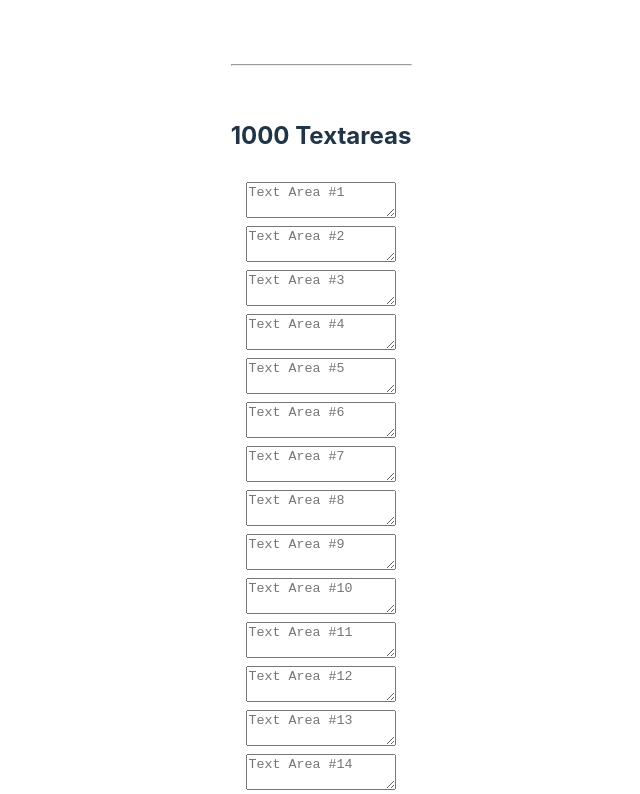
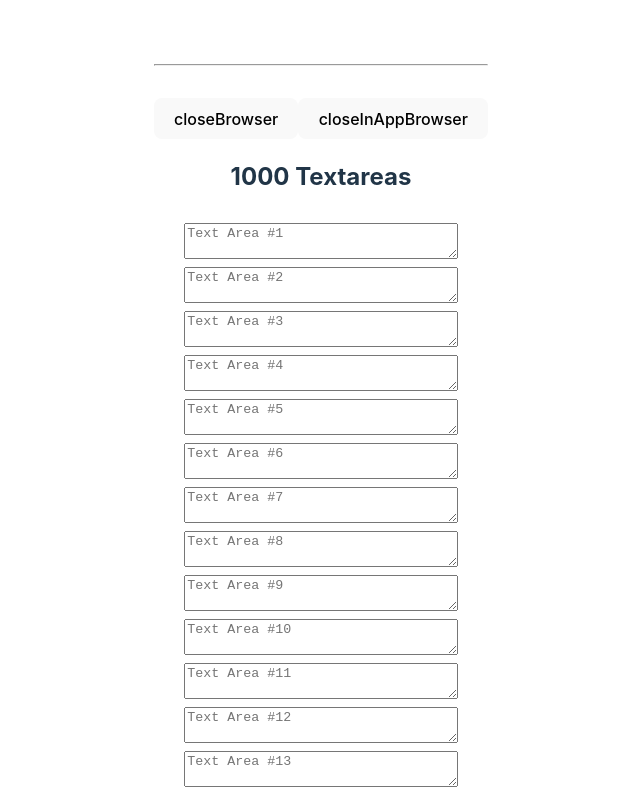
Before and after one commit to nakjun12/kakao-in-app-browser, a React (Vite) app: page / in a window 1280 px wide. Shown: the top 794 px of the page, without its empty margins (319-959 px from the left). Built offline with nearby package versions, Linux system fonts and the light colour scheme.

Commit message:
feat: close test url 추가

```diff
--- a/src/App.tsx
+++ b/src/App.tsx
@@ -23,7 +23,16 @@ function App() {
     <>
 
       <hr style={{ margin: "2rem 0" }} />
-
+      <button onClick={() => {
+        window.location.href = "kakaoweb://closeBrowser";
+      }}>
+        closeBrowser
+      </button>
+      <button onClick={() => {
+        window.location.href = "kakaotalk://inappbrowser/close";
+      }}>
+        closeInAppBrowser
+      </button>
       {/* 50개의 Textarea를 세로로 나열하는 부분 */}
       <div
         style={{
```
